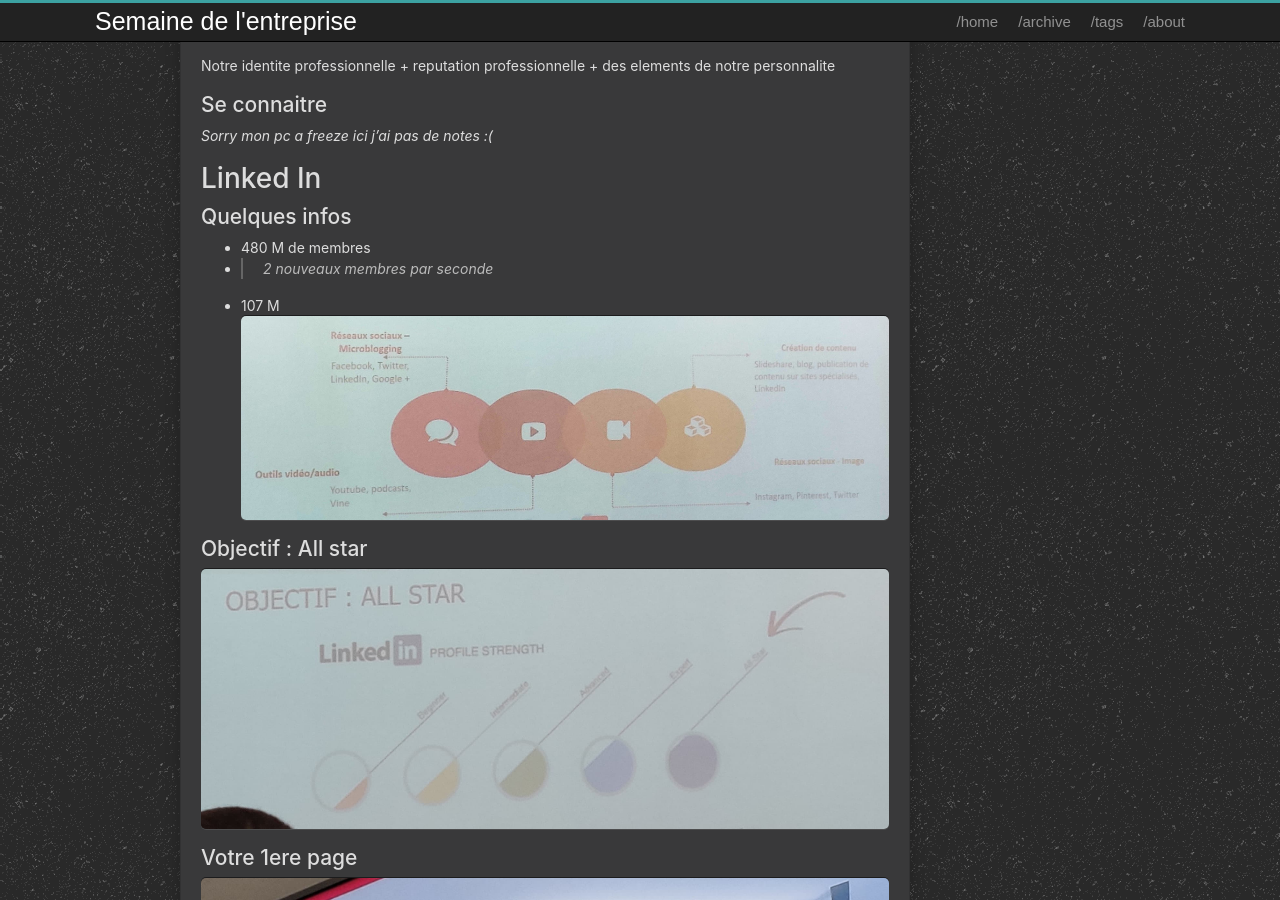
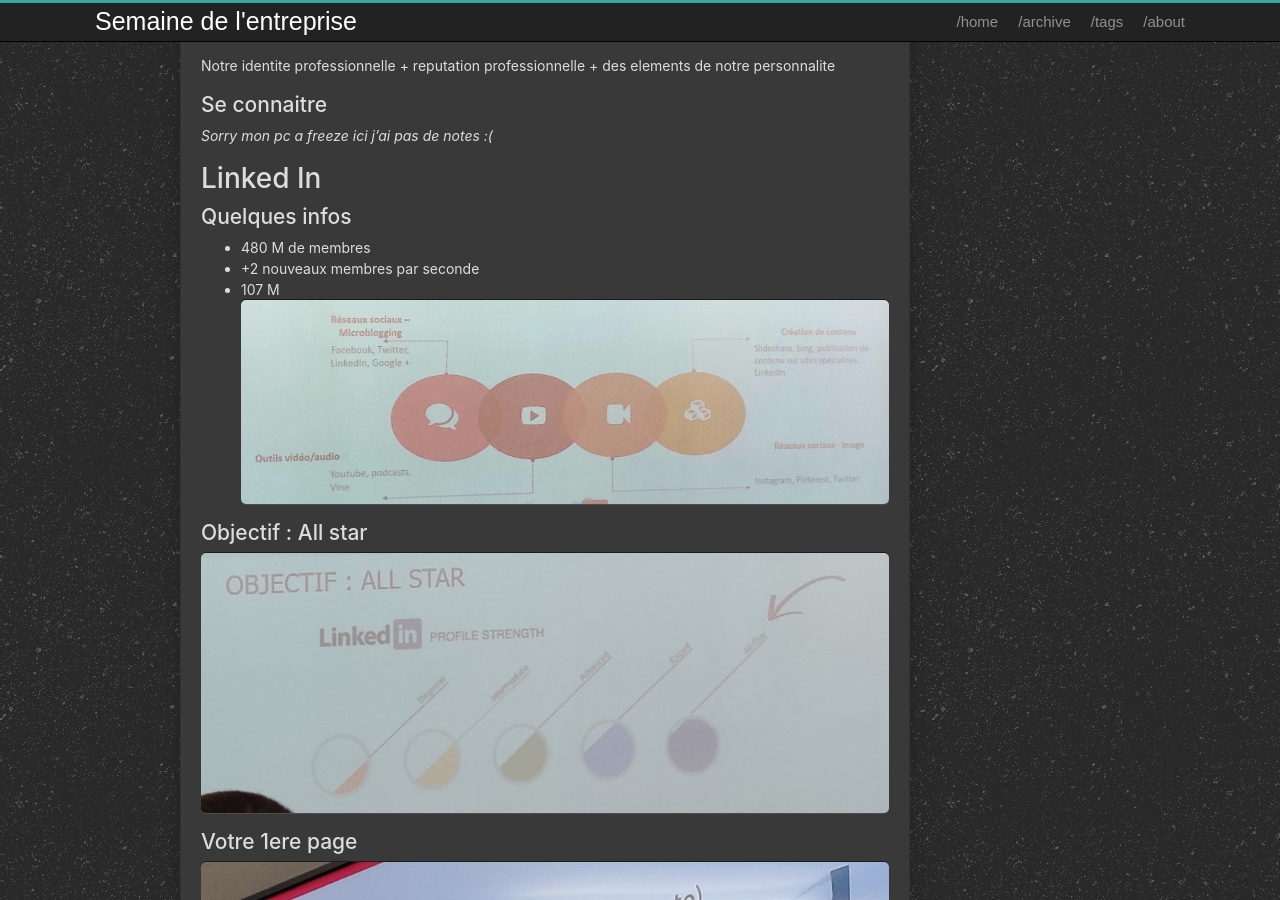
Before and after one commit to lemasyma/entreprise, a Jekyll site: the page built from _posts/2020-01-22-sopra.md, in a window 1280 px wide and 900 px high, scrolled down 489 px. Built offline with Jekyll 4.4.1, drawn with Linux system fonts in a browser that asks for light colours.

```diff
--- a/_posts/2020-01-22-sopra.md
+++ b/_posts/2020-01-22-sopra.md
@@ -24,7 +24,7 @@ Notre identite professionnelle + reputation professionnelle + des elements de no
 # Linked In
 ## Quelques infos
 * 480 M de membres
-* >2 nouveaux membres par seconde
+* +2 nouveaux membres par seconde
 * 107 M
 ![linkedin](/entreprise/assets/images/linkedin.jpg)
 
```
